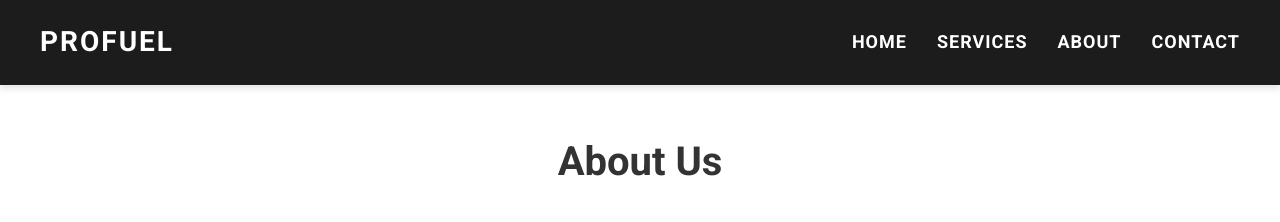
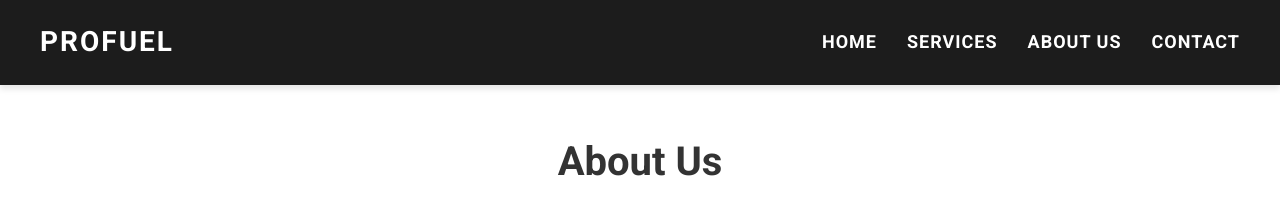
Before and after one commit to Surendar-k/Profuel, a plain HTML site: page frontend/about.html in a window 1280 px wide. Shown: the top 222 px of the page. Drawn offline with Linux system fonts and the light colour scheme; no server answers.

Commit message:
index page changed

```diff
--- a/frontend/js/app.js
+++ b/frontend/js/app.js
@@ -22,10 +22,10 @@ document.addEventListener("DOMContentLoaded", function () {
     .catch((err) => console.error("Error fetching products:", err));
 });
 document.getElementById("navbar").innerHTML = `
-    <a href="./index.html">Home</a>
-    <a href="./service.html">Services</a>
-    <a href="./about.html">About</a>
-    <a href="./contact.html">Contact</a>
+    <a href="/index.html">Home</a>
+    <a href="/frontend/service.html">Services</a>
+    <a href="/frontend/about.html">About US</a>
+    <a href="/frontend/contact.html">Contact</a>
 `;
 document.getElementById("footer").innerHTML = `
     <p>&copy; 2025 My Website. All rights reserved.</p>
```
Also changed, not shown: index.html (renamed from frontend/index.html, +4 -4 lines).
